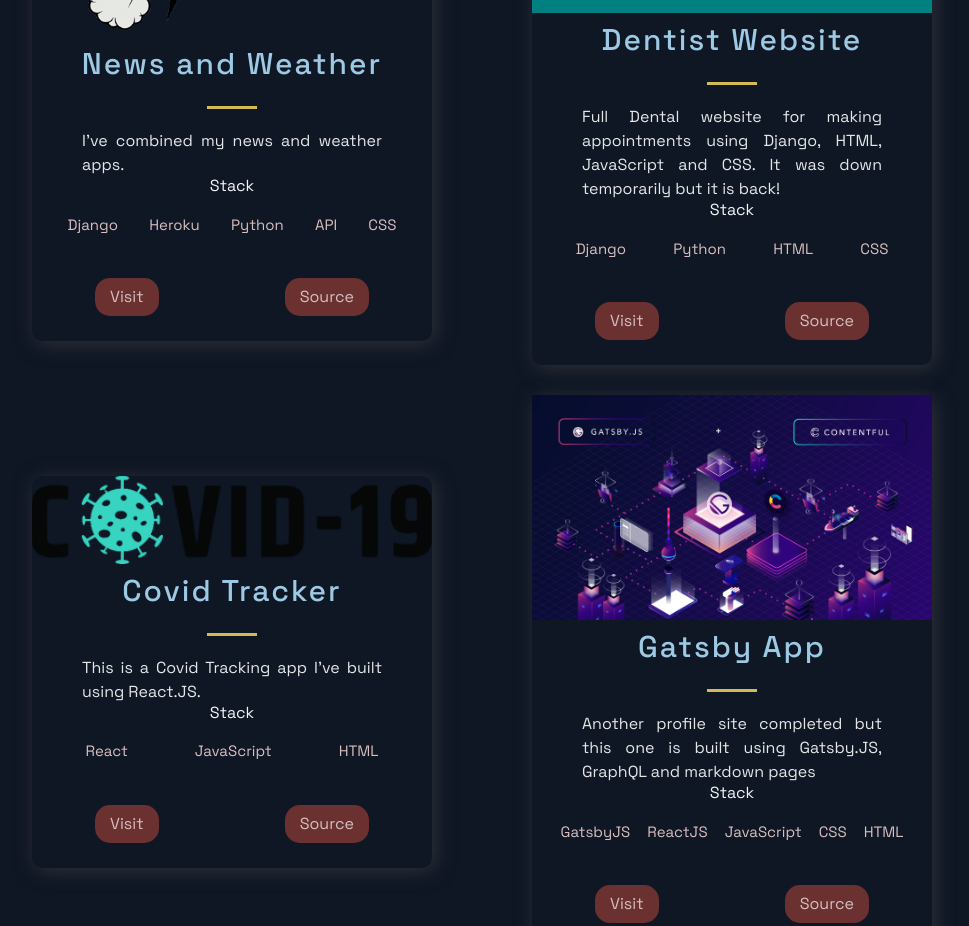
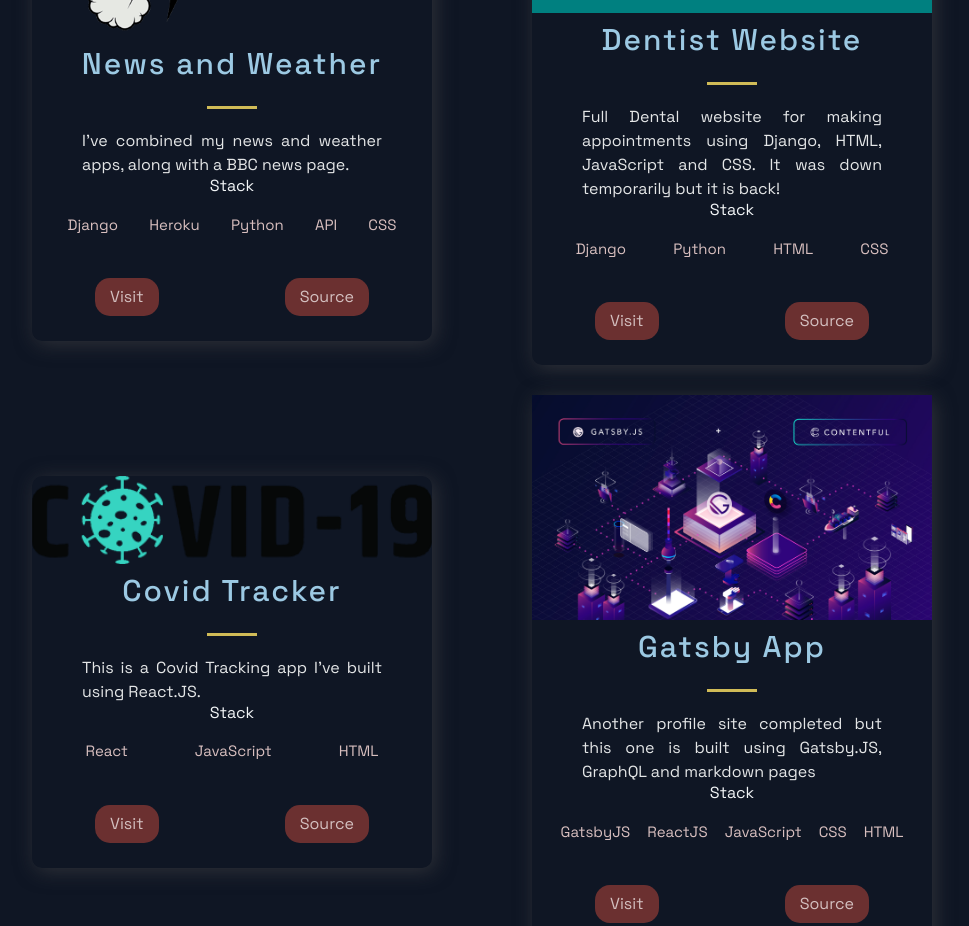
Before and after one commit to cutlerwater/MyPortfolio, a Next.js app: page / in a window 1280 px wide. Shown: the part 2880-3806 px from the top of the page, without its empty margins (158-1127 px from the left). Built offline with nearby package versions, Linux system fonts and the light colour scheme.

Commit message:
Add files via upload

```diff
--- a/src/constants/constants.js
+++ b/src/constants/constants.js
@@ -37,11 +37,11 @@
   },
   {
     title: 'News and Weather',
-    description:"I've combined my news and weather apps.",
+    description:"I've combined my news and weather apps, along with a BBC news page.",
     image: '/images/news.png',
     tags: ['Django', 'Heroku', 'Python', 'API', 'CSS'],
-    source: 'https://github.com/cutlerwater/newsApp',
-    visit: 'https://cutlerwater-newsapp.herokuapp.com/',
+    source: 'https://github.com/cutlerwater/news-django',
+    visit: 'https://cutlerwater-news.herokuapp.com/',
     id: 4,
   },
   {
```
